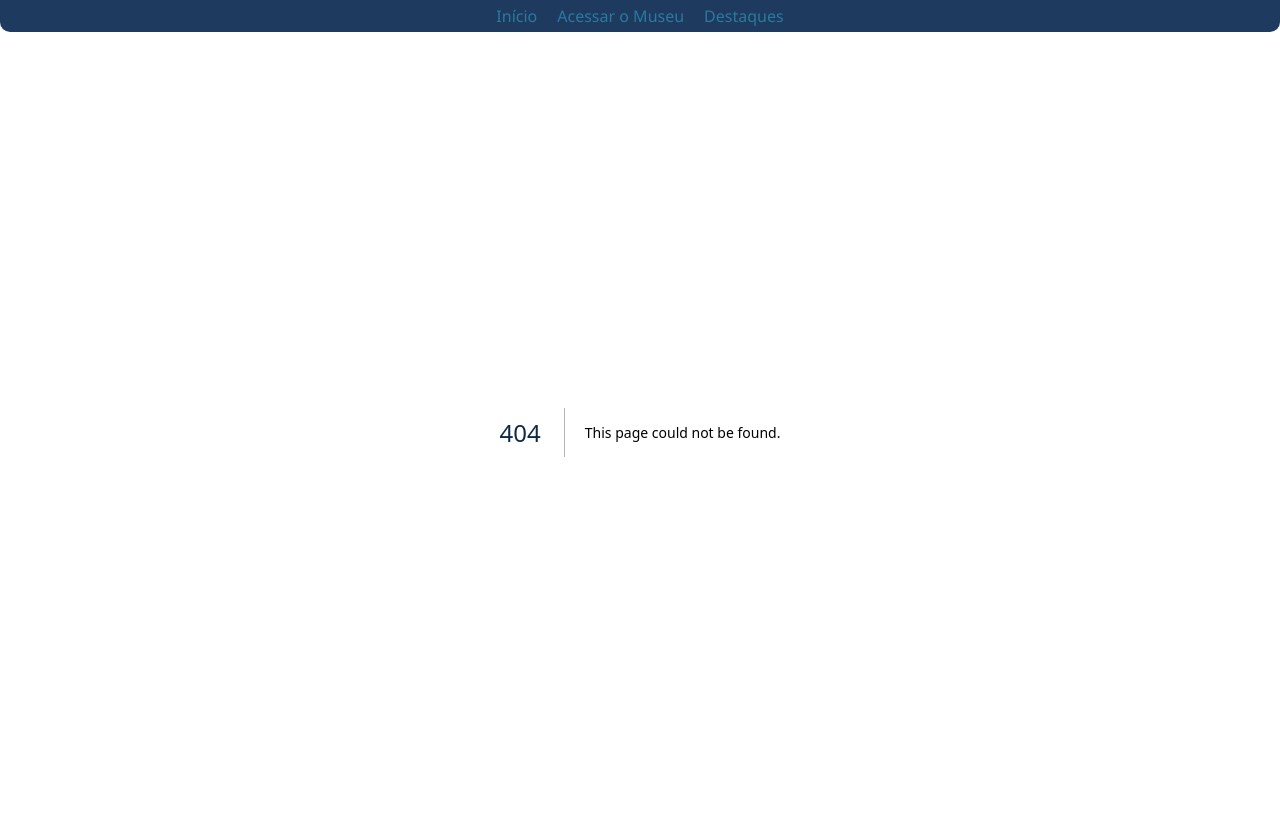
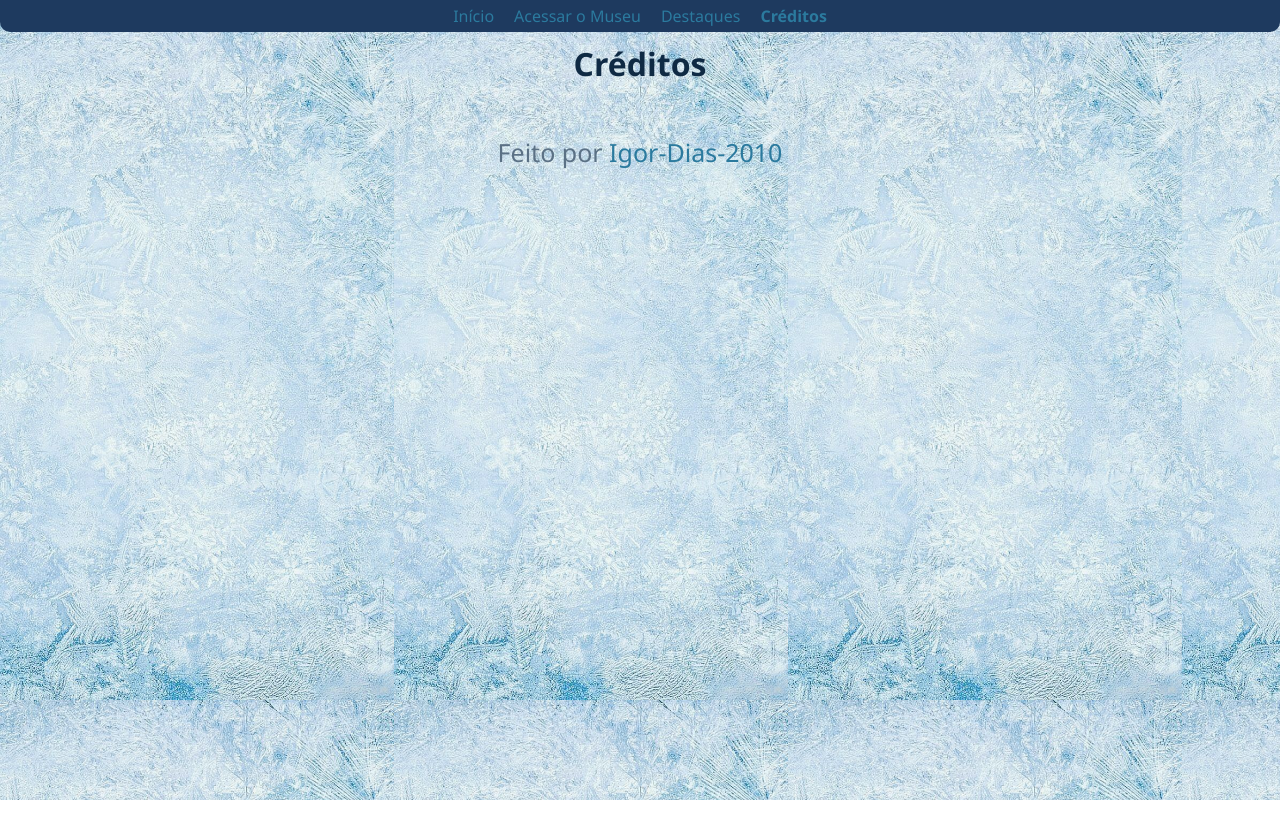
Before and after one commit to Igor-Dias-2010/museu-dos-fosseis, a Next.js app: page /creditos in a window 1280 px wide. Before the commit this address had no page. After the commit the page ends 800 px from the top, so only its background shows below. Built offline with nearby package versions, Linux system fonts and the light colour scheme.

Commit message:
adicionei créditos

```diff
--- /dev/null
+++ b/app/creditos/page.jsx
@@ -0,0 +1,10 @@
+import Link from "next/link"
+
+export default function Creditos(){
+    return(
+        <div className="creditos">
+            <h1>Créditos</h1>
+            <p>Feito por <Link href={'https://github.com/Igor-Dias-2010'} target="_blank" rel="noopener noreferrer">Igor-Dias-2010</Link></p>
+        </div>
+    )
+}
--- a/app/destaques/page.jsx
+++ b/app/destaques/page.jsx
@@ -1,5 +1,6 @@
 'use client'
 
+import Link from "next/link"
 import { useState } from "react"
 import Image from "next/image"
 
--- a/app/globals.css
+++ b/app/globals.css
@@ -13,6 +13,7 @@ body {
     font-family: 'Segoe UI', Tahoma, Geneva, Verdana, sans-serif;
     background-image: url("/background/background-gelo.jpg");
     background-size: auto 700px;
+    background-attachment: fixed;
 
 }
 
@@ -155,7 +156,8 @@ p:first-of-type {
     margin-left: 50px;
     margin-right: 50px;
 }
-.lightbox{
+
+.lightbox {
     position: fixed;
     top: 0;
     left: 0;
@@ -169,10 +171,22 @@ p:first-of-type {
 
     z-index: 10000;
 }
-.img-lightbox{
+
+.img-lightbox {
     max-width: 90%;
     max-height: 90%;
 }
-.img{
+
+.img {
     cursor: pointer;
 }
+.creditos a{
+    text-decoration: none;
+}
+.creditos a:hover{
+    text-decoration: underline;
+}
+body::selection{
+    background-color: #0F2A44;
+    color: #2B7A9E;
+}
--- a/app/navbar.jsx
+++ b/app/navbar.jsx
@@ -10,6 +10,7 @@ export default function Navbar() {
                 <Link href={'/'} className={pathname === '/' ? 'active' : ''}>Início</Link>
                 <Link href={'/museu'} className={pathname === '/museu' ? 'active' : ''}>Acessar o Museu</Link>
                 <Link href={'/destaques'} className={pathname === '/destaques' ? 'active' : ''}>Destaques</Link>
+                <Link href={'/creditos'} className={pathname === '/creditos' ? 'active' : ''}>Créditos</Link>
             </nav>
         </div>
     )
```
